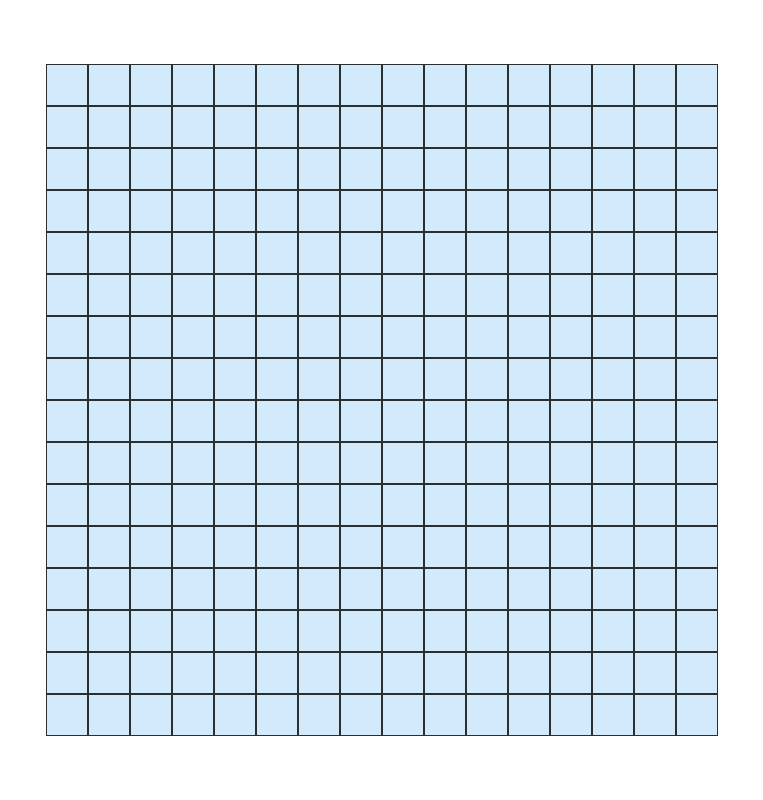
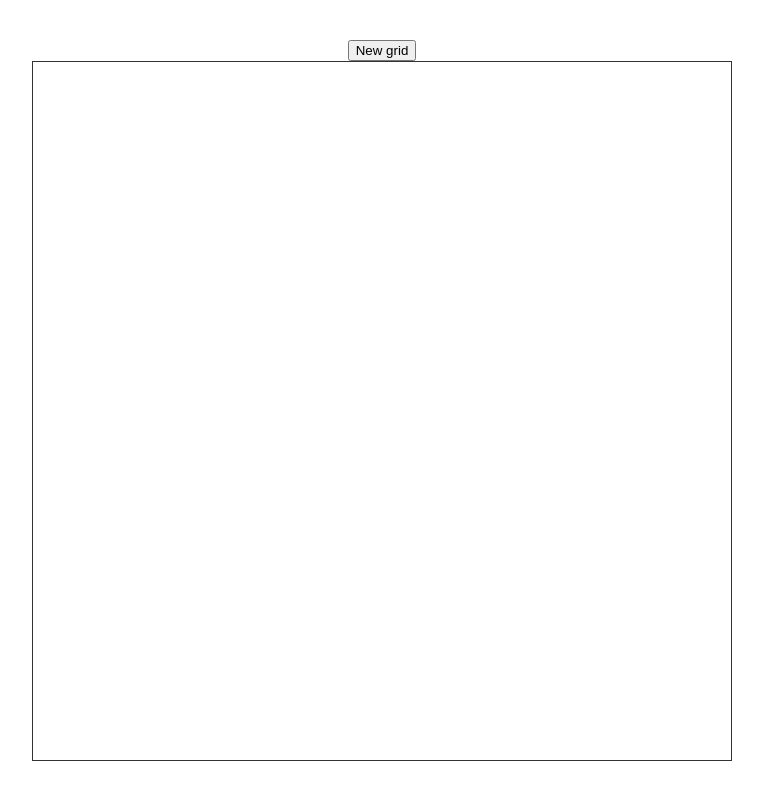
Before and after one commit to acdeguia/etch-a-sketch, a plain HTML site: page index.html in a window 1280 px wide. Shown: the whole page, without its empty margins (258-1021 px from the left). Drawn offline with Linux system fonts and the light colour scheme.

Commit message:
Add button to change number of squares per side

```diff
--- a/app.js
+++ b/app.js
@@ -1,9 +1,38 @@
+// let container = document.querySelector('#container')
+
+
+// for(i = 0; i < 257; i ++){
+//     let div = document.createElement('div');
+//     div.setAttribute('id','grid-item')
+//     div.textContent = ''
+//     container.appendChild(div)
+// }
+
 let container = document.querySelector('#container')
 
-for(i = 0; i < 256; i ++){
-    let div = document.createElement('div');
-    div.className = 'grid-item';
-    div.textContent = ''
 
-    container.appendChild(div)
+let size = document.querySelector('#size')
+
+function clearInput(){
+      if (numOfSquares.value !="") {
+         numOfSquares.value = "";
+      }
 }
+
+size.addEventListener('click', () => {
+
+
+
+    numOfSquares = prompt('number of squares per side: ')
+
+    for(i = 0; i < numOfSquares * numOfSquares; i ++){
+        let div = document.createElement('div');
+        div.className = 'grid-item';
+        div.textContent = ''
+
+        container.appendChild(div)
+    }
+    document.getElementById("container").style.gridTemplateColumns = "repeat(" + numOfSquares + ", 1fr)";
+
+    clearInput();
+})
--- a/index.html
+++ b/index.html
@@ -9,7 +9,8 @@
     <title>Etch-a-sketch</title>
 </head>
 <body>
-    <div class="grid-container" id="container">
+    <button id="size" >New grid</button>
+    <div  id="container">
     </div>
 </body>
 </html>
--- a/styles.css
+++ b/styles.css
@@ -14,19 +14,24 @@ body{
     align-items: center;
     justify-content: center;
     margin: auto;
+    flex-direction: column;
 }
 
-.grid-container {
+#container {
     display: grid;
-    grid-template-columns: repeat(16, minmax(0, 1fr));
-    background-color: #2196F3;
-
+    grid-template-columns: repeat(18, 1fr);
+    border: 1px solid rgba(0, 0, 0, 0.8);
+    height: 700px;
+    width: 700px;
   }
 
   .grid-item {
     background-color: rgba(255, 255, 255, 0.8);
     border: 1px solid rgba(0, 0, 0, 0.8);
-    padding: 20px;
-    font-size: 30px;
-    text-align: center;
+    height: 100%;
+    width: 100%;
   }
+
+.grid-item:hover {
+    background-color: black;
+}
```
